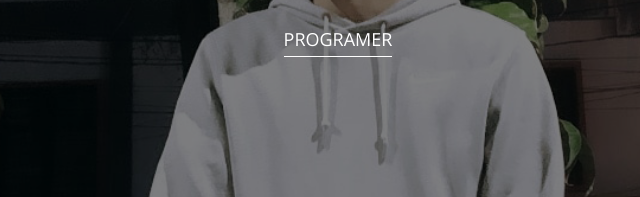
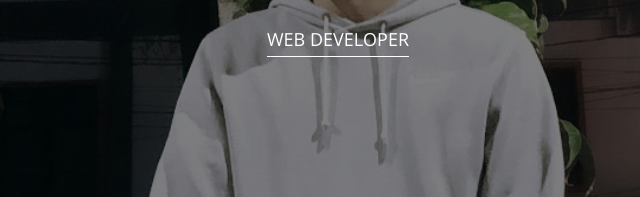
Before and after one commit to zikris00/zikris00.github.io, a plain HTML site: page index.html in a window 1280 px wide. Shown: the part 397-594 px from the top of the page, 302-942 px from the left. Drawn offline with nearby package versions, Linux system fonts and the light colour scheme.

Commit message:
Update index.html

```diff
--- a/index.html
+++ b/index.html
@@ -57,7 +57,7 @@
         <!-- Name & Description -->
         <div class="hero-content">
             <h1>Afdhaluz Zikri Syamra</h1>
-            <p class="hero-job"><span>Programer</span></p>
+            <p class="hero-job"><span>Web Developer</span></p>
             <!--<p class="hero-job-desc">I STAND ON A SWEET SPOT WHERE DESIGN &amp; CODE INTERSECTS. </p>-->
 
         </div><!-- /.hero-content -->
```
